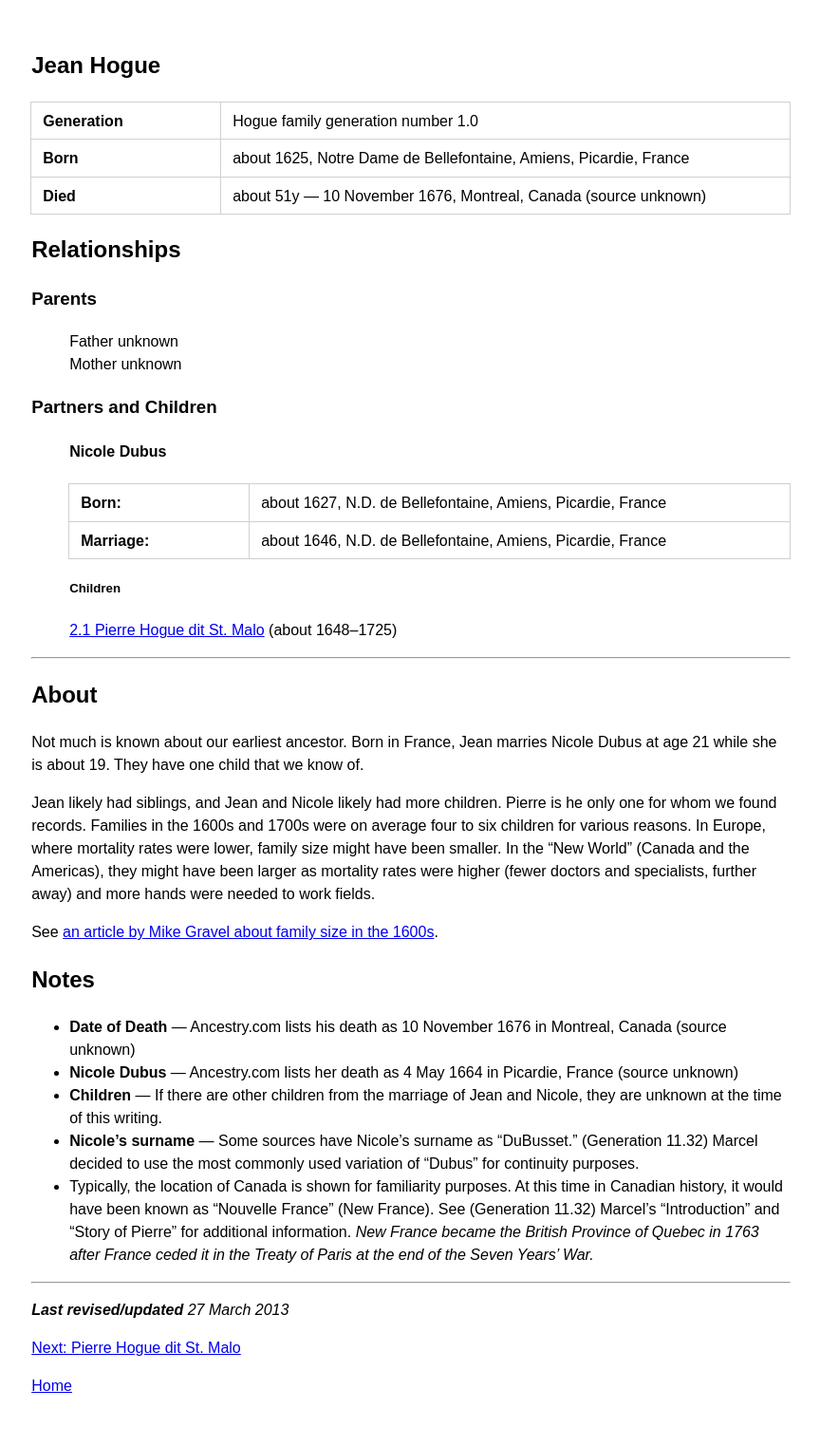
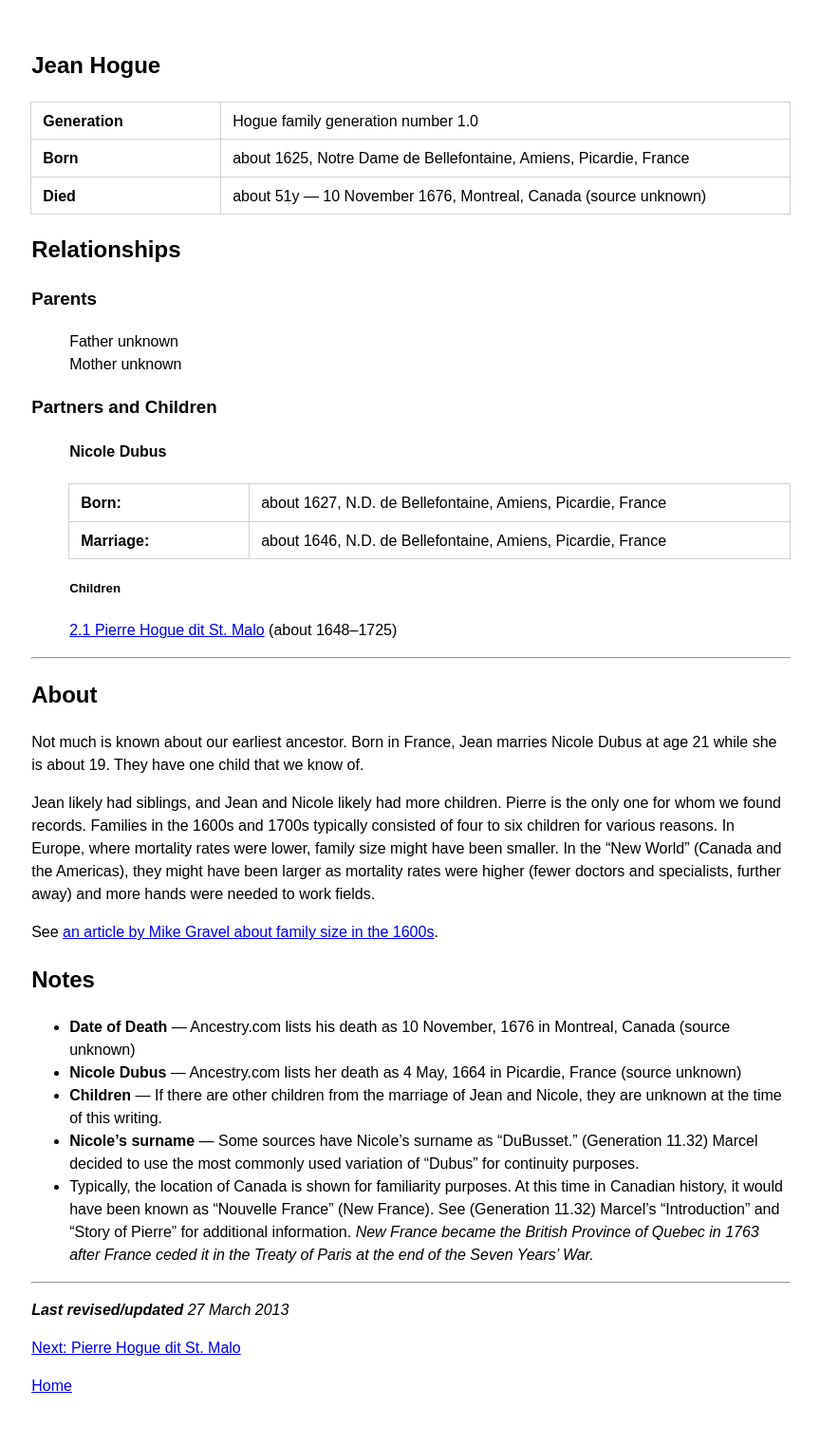
Before and after one commit to highchair/hogue-family-ancestry, a Jekyll site: the page built from _people/1625-jean-hogue.md, in a window 1280 px wide. Shown: the whole page at 95% size, without its empty margins (18-882 px from the left). Built offline with Jekyll 4.4.1, drawn with Linux system fonts in a browser that asks for light colours.

Commit message:
Update 1625-jean-hogue.md

```diff
--- a/_people/1625-jean-hogue.md
+++ b/_people/1625-jean-hogue.md
@@ -39,14 +39,14 @@ partners:
 
 Not much is known about our earliest ancestor. Born in France, Jean marries Nicole Dubus at age 21 while she is about 19. They have one child that we know of.
 
-Jean likely had siblings, and Jean and Nicole likely had more children. Pierre is he only one for whom we found records. Families in the 1600s and 1700s were on average four to six children for various reasons. In Europe, where mortality rates were lower, family size might have been smaller. In the “New World” (Canada and the Americas), they might have been larger as mortality rates were higher (fewer doctors and specialists, further away) and more hands were needed to work fields.
+Jean likely had siblings, and Jean and Nicole likely had more children. Pierre is the only one for whom we found records. Families in the 1600s and 1700s typically consisted of four to six children for various reasons. In Europe, where mortality rates were lower, family size might have been smaller. In the “New World” (Canada and the Americas), they might have been larger as mortality rates were higher (fewer doctors and specialists, further away) and more hands were needed to work fields.
 
 See [an article by Mike Gravel about family size in the 1600s](https://www.mikegravel.org/how-large-were-families-in-the-1600s/).
 
 ## Notes
 
-+ **Date of Death** — Ancestry.com lists his death as 10 November 1676 in Montreal, Canada (source unknown)
-+ **Nicole Dubus** — Ancestry.com lists her death as 4 May 1664 in Picardie, France (source unknown)
++ **Date of Death** — Ancestry.com lists his death as 10 November, 1676 in Montreal, Canada (source unknown)
++ **Nicole Dubus** — Ancestry.com lists her death as 4 May, 1664 in Picardie, France (source unknown)
 + **Children** — If there are other children from the marriage of Jean and Nicole, they are unknown at the time of this writing.
 + **Nicole’s surname** — Some sources have Nicole’s surname as “DuBusset.” (Generation 11.32) Marcel decided to use the most commonly used variation of “Dubus” for continuity purposes.
 + Typically, the location of Canada is shown for familiarity purposes. At this time in Canadian history, it would have been known as “Nouvelle France” (New France). See (Generation 11.32) Marcel’s “Introduction” and “Story of Pierre” for additional information. _New France became the British Province of Quebec in 1763 after France ceded it in the Treaty of Paris at the end of the Seven Years’ War._
```
